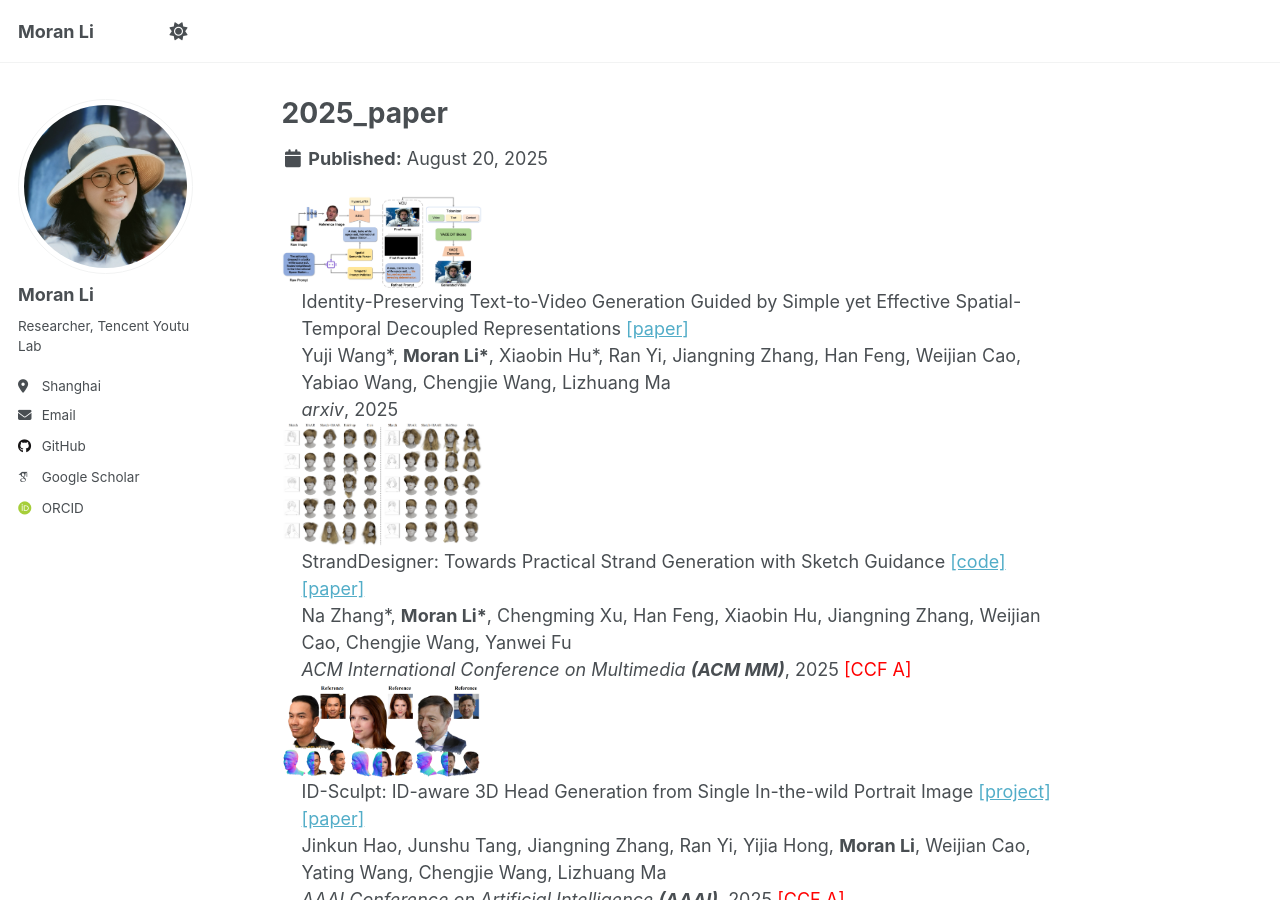
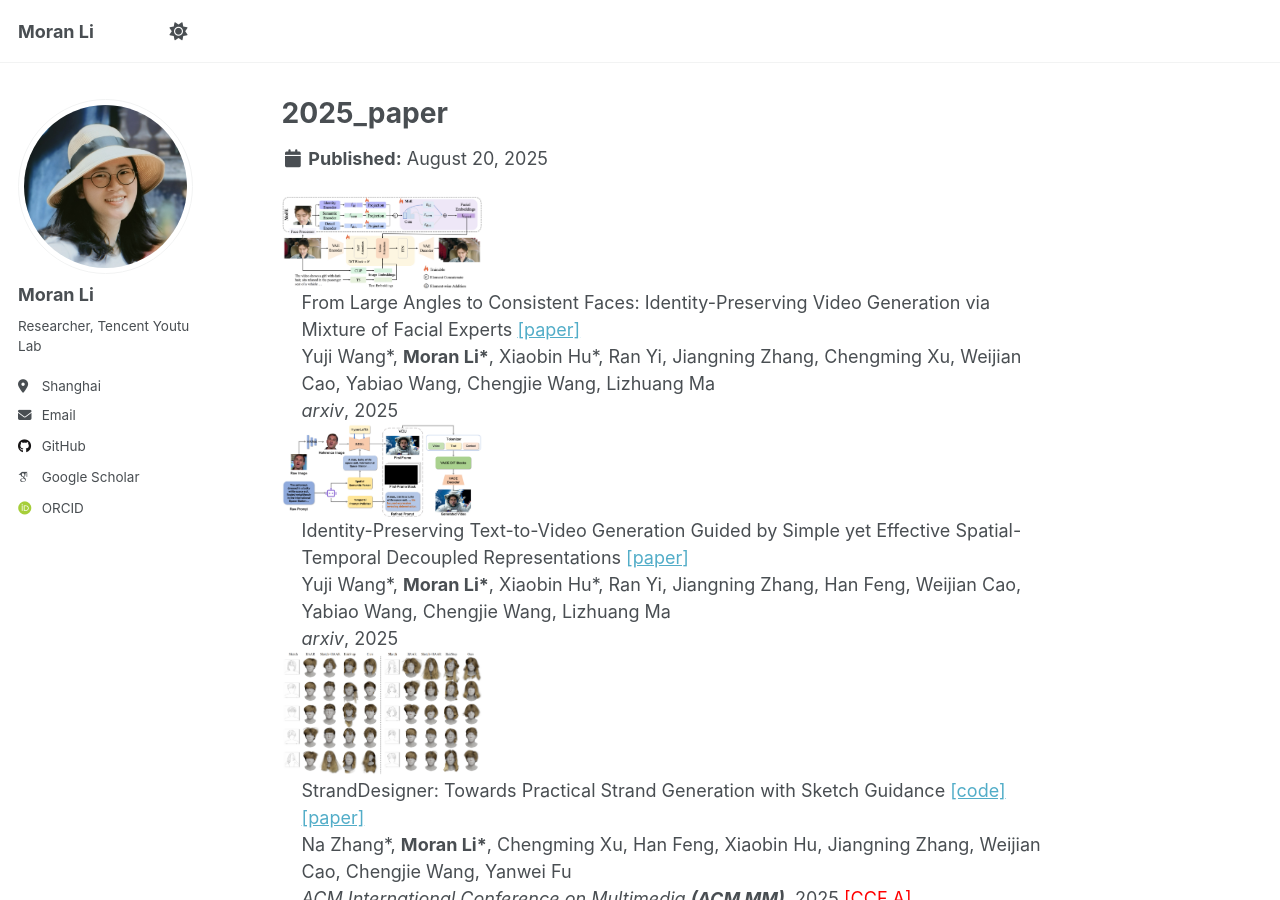
Before and after one commit to moranli-aca/moranli-aca.github.io, a Jekyll site: the page built from _publications/2025_paper.html, in a window 1280 px wide and 900 px high. Built offline with Jekyll 4.4.1, drawn with Linux system fonts in a browser that asks for light colours; some web fonts are replaced; a script that is not in the unit is left out.

Commit message:
update arxiv'25

```diff
--- a/_publications/2025_paper.html
+++ b/_publications/2025_paper.html
@@ -1,6 +1,18 @@
 ---
 year: 2025
 ---
+<tr style="border: none;">
+  <td style="border: none;"><img src="{{ site.img_path }}arxiv25_idlargeangle.png" width="200" height="75" alt="From Large Angles to Consistent Faces: Identity-Preserving Video Generation via Mixture of Facial Experts"></td>
+  <td style="border: none;">
+    <div style="margin-left: 20px">
+      From Large Angles to Consistent Faces: Identity-Preserving Video Generation via Mixture of Facial Experts
+      <a href="https://arxiv.org/abs/2508.09476">[paper]</a>
+      <br>
+      Yuji Wang*, <strong>Moran Li*</strong>, Xiaobin Hu*, Ran Yi, Jiangning Zhang, Chengming Xu, Weijian Cao, Yabiao Wang, Chengjie Wang, Lizhuang Ma<br>
+      <i>arxiv</i>, 2025 <br>
+    </div>
+  </td>
+</tr>
 <tr style="border: none;">
   <td style="border: none;"><img src="{{ site.img_path }}arxiv25_idperserving.png" width="200" height="75" alt="Identity-Preserving Text-to-Video Generation Guided by Simple yet Effective Spatial-Temporal Decoupled Representations"></td>
   <td style="border: none;">
```
Also changed, not shown: _pages/about.md (+1 -1 lines), images/paper/arxiv25_idlargeangle.png (added).
